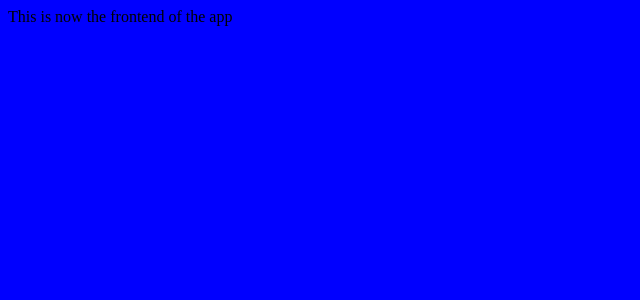
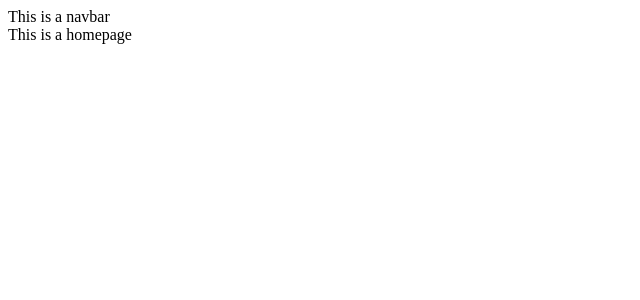
Before and after one commit to franciskershaw/franciskportfolio, a React (Create React App) app in the folder frontend/: page / in a window 1280 px wide. Shown: the top 300 px of the page, without its empty margins (0-640 px from the left). Built offline with nearby package versions, Linux system fonts and the light colour scheme.

Commit message:
Start recoding frontend in react

```diff
--- a/frontend/src/App.js
+++ b/frontend/src/App.js
@@ -1,10 +1,12 @@
-
+import Navbar from './components/Navbar';
+import HomePage from './pages/HomePage';
 
 function App() {
   return (
     <>
       <div className="container">
-        This is now the frontend of the app
+        <Navbar />
+        <HomePage />
       </div>
     </>
   );
--- a/frontend/src/App.scss
+++ b/frontend/src/App.scss
@@ -1,5 +1 @@
 // This is where the imports go
-
-body {
-    background: blue;
-}
--- /dev/null
+++ b/frontend/src/components/Navbar.js
@@ -0,0 +1,9 @@
+const Navbar = () => {
+	return (
+		<div>
+			This is a navbar
+		</div>
+	)
+}
+
+export default Navbar;
--- /dev/null
+++ b/frontend/src/pages/HomePage.js
@@ -0,0 +1,9 @@
+const HomePage = () => {
+  return (
+      <div>
+          This is a homepage
+      </div>
+  )
+};
+
+export default HomePage;
```
Also changed, not shown: frontend/src/pages/Project.js (added).
